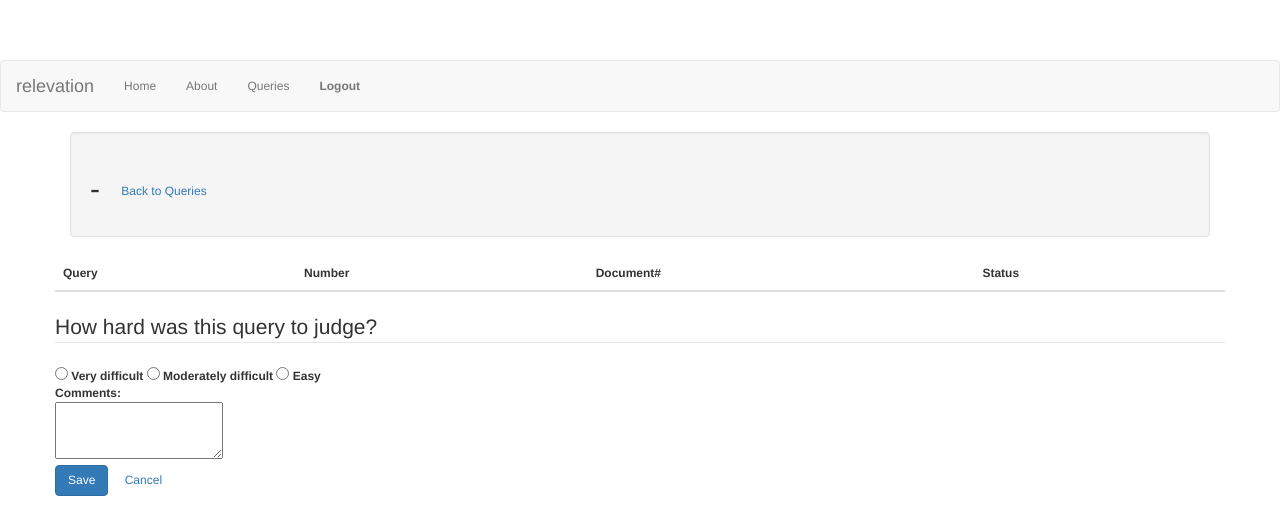
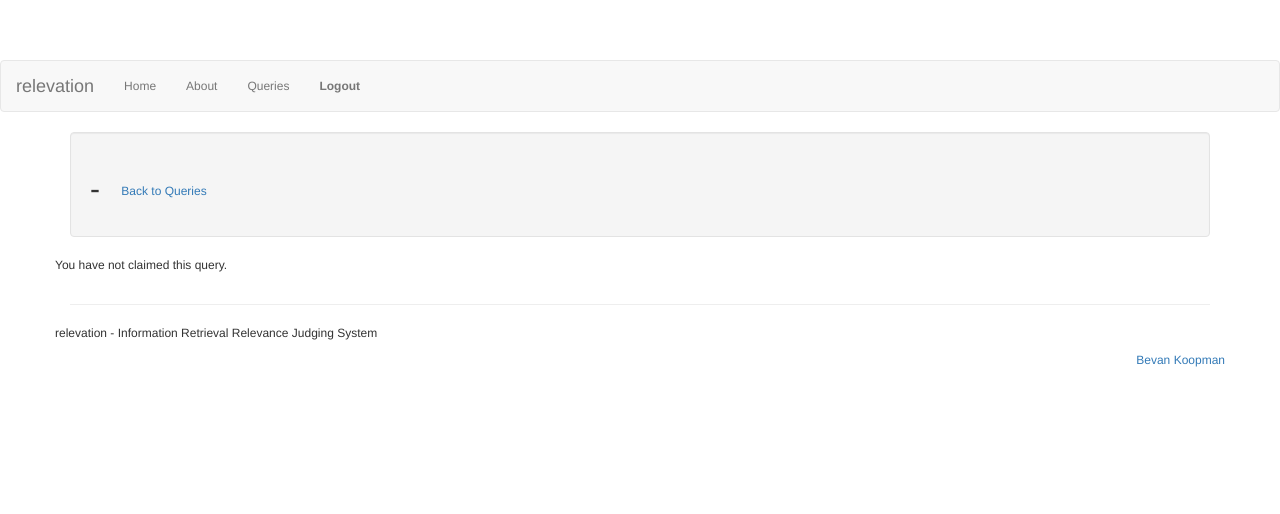
Before and after one commit to ielab/relevation, a Django app: template judgementapp/templates/judgementapp/query.html in a window 1280 px wide. Shown: the top 514 px of the page. Run offline with Django 3.2, Linux system fonts and the light colour scheme; the template is opened without the code that fills it, so the values that code supplies are empty; parts of the project's set-up code (start-up, migrations or seed data) failed here and were passed over; some libraries are stand-ins or nearby versions.

Commit message:
do not allow user see unclaimed queries

```diff
--- a/judgementapp/templates/judgementapp/query.html
+++ b/judgementapp/templates/judgementapp/query.html
@@ -8,7 +8,9 @@
     </div>
 
 	<div class="row">
-
+        {% if not judgements %}
+        <p>You have not claimed this query.
+        {% else %}
         <div class="span12">
         	<table class="table table-striped">
               <thead>
@@ -68,7 +70,7 @@
               </div>
 
             </form>
-
+        {% endif %}
 
     </div>
 
```
